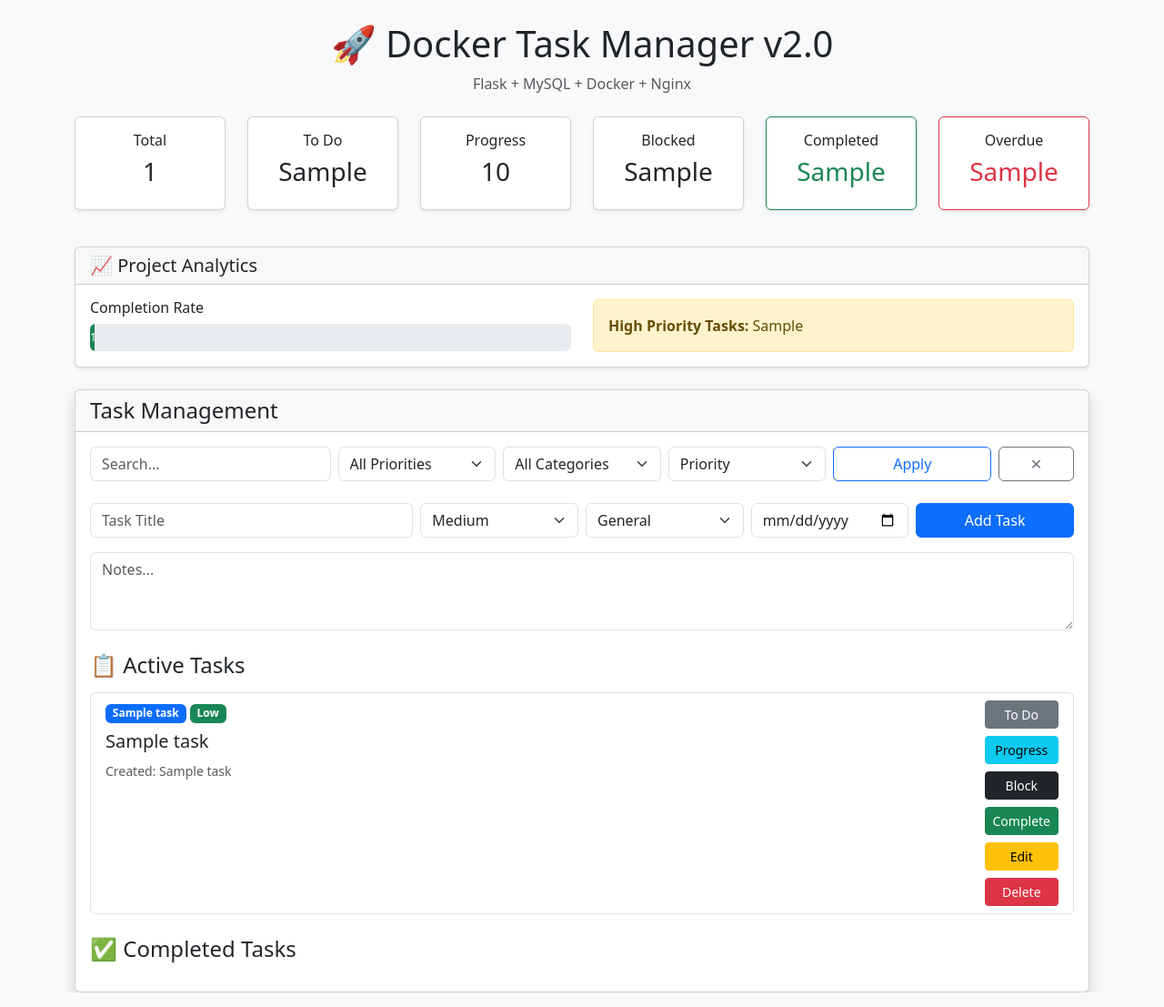
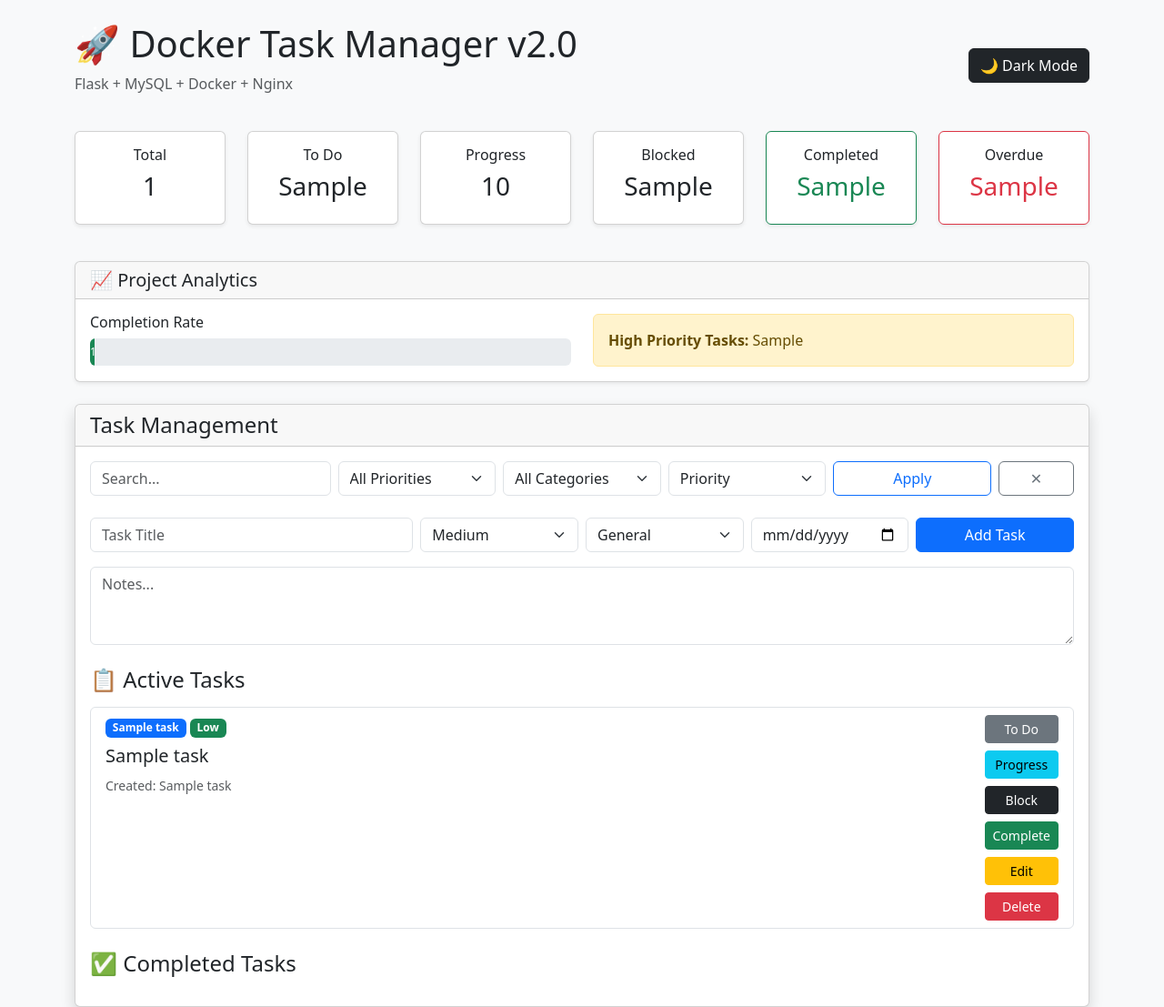
Before and after one commit to aditya-sukumaran-05/docker_demo, a Flask app: template templates/index.html in a window 1280 px wide. Shown: the whole page at 91% size. Run offline with Flask 3, Linux system fonts and the light colour scheme; the template is opened without the code that fills it: most values are stand-ins (such as "Sample title", 1, 10 or a date in 2020); parts of the project's set-up code (start-up, migrations or seed data) failed here and were passed over.

Commit message:
GUI updates

```diff
--- a/templates/index.html
+++ b/templates/index.html
@@ -12,14 +12,18 @@
 
     <link href="https://cdn.jsdelivr.net/npm/bootstrap@5.3.3/dist/css/bootstrap.min.css"
           rel="stylesheet">
+    <link rel="stylesheet"
+      href="{{ url_for('static', filename='style.css') }}">
 
 </head>
 
-<body class="bg-light">
+<body id="pageBody" class="bg-light">
 
 <div class="container mt-4">
 
-    <div class="text-center mb-4">
+    <div class="d-flex justify-content-between align-items-center mb-4">
+
+    <div>
 
         <h1>🚀 Docker Task Manager v2.0</h1>
 
@@ -28,6 +32,16 @@
         </p>
 
     </div>
+
+    <button
+        id="themeToggle"
+        class="btn btn-dark">
+
+        🌙 Dark Mode
+
+    </button>
+
+</div>
 
     <!-- Dashboard -->
 
@@ -548,7 +562,56 @@
     </div>
 
 </div>
+<script>
 
+const body = document.getElementById("pageBody");
+const button = document.getElementById("themeToggle");
+
+function applyTheme(theme){
+
+    if(theme === "dark"){
+
+        body.classList.add("dark-mode");
+
+        button.innerHTML = "☀️ Light Mode";
+
+        button.classList.remove("btn-dark");
+        button.classList.add("btn-warning");
+
+    }else{
+
+        body.classList.remove("dark-mode");
+
+        button.innerHTML = "🌙 Dark Mode";
+
+        button.classList.remove("btn-warning");
+        button.classList.add("btn-dark");
+
+    }
+}
+
+const savedTheme =
+    localStorage.getItem("theme") || "light";
+
+applyTheme(savedTheme);
+
+button.addEventListener("click", () => {
+
+    const newTheme =
+        body.classList.contains("dark-mode")
+        ? "light"
+        : "dark";
+
+    localStorage.setItem(
+        "theme",
+        newTheme
+    );
+
+    applyTheme(newTheme);
+
+});
+
+</script>
 </body>
 
 </html>
```
Also changed, not shown: static/style.css (added, +75 -0 lines).
